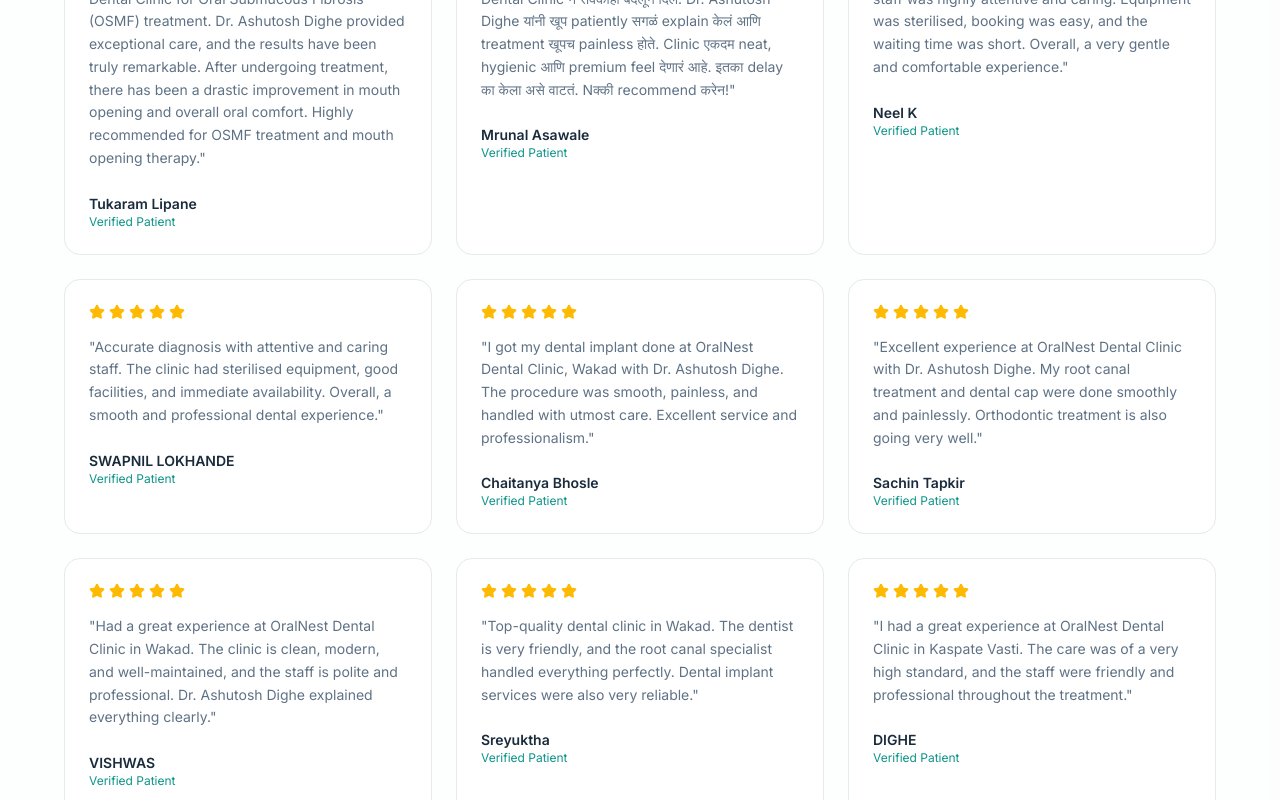
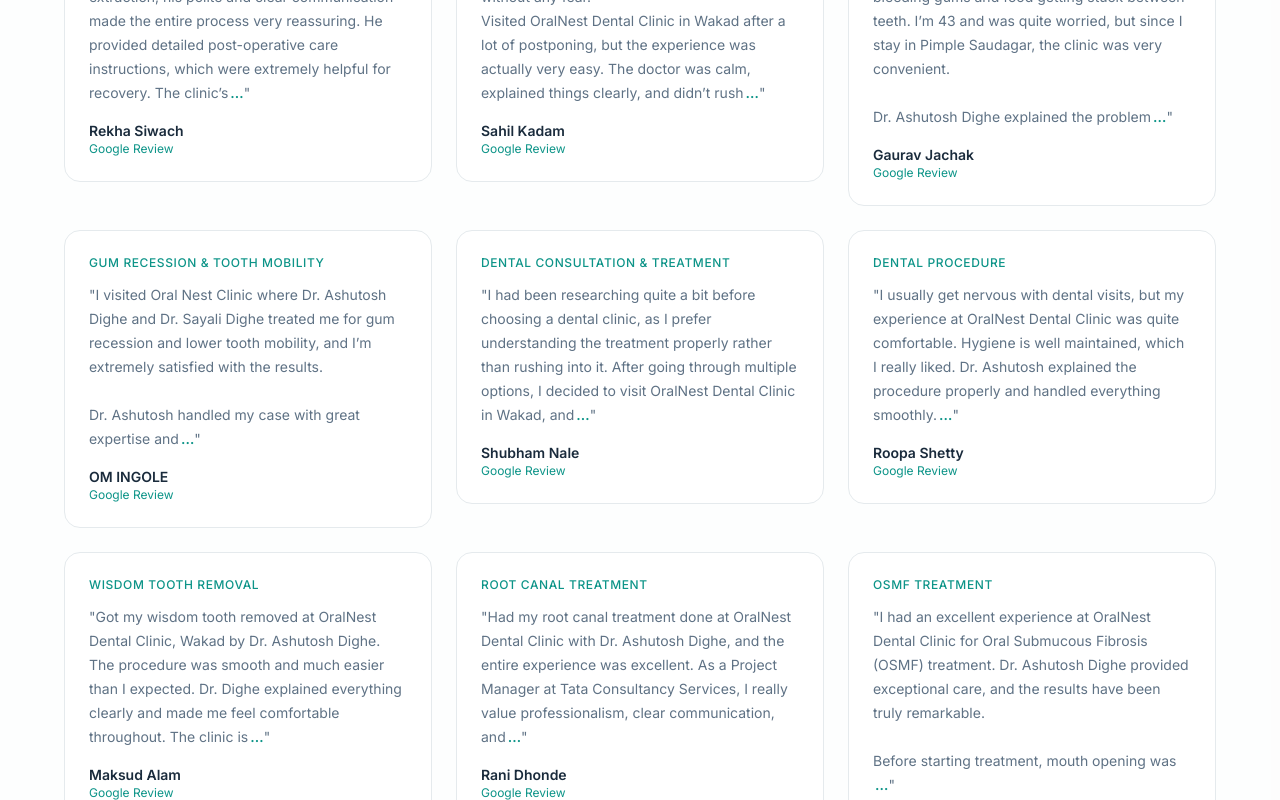
Before and after one commit to oralnestdentalclinic-alt/oralnestwebsite, a Next.js app: page / in a window 1280 px wide. Shown: the part 4780-5580 px from the top of the page. Built offline with nearby package versions, Linux system fonts and the light colour scheme; a web font is replaced by a local one.

Commit message:
feat: improve testimonial reviews display

```diff
--- a/components/testimonials.tsx
+++ b/components/testimonials.tsx
@@ -1,61 +1,201 @@
 "use client"
 
+import { useEffect, useRef, useState, type RefCallback } from "react"
 import { motion } from "framer-motion"
-import { Star } from "lucide-react"
 
-const testimonials = [
+interface Testimonial {
+  name: string
+  treatment: string
+  review: string
+}
+
+const testimonials: Testimonial[] = [
+  {
+    name: "Rekha Siwach",
+    treatment: "Wisdom Tooth Extraction",
+    review: `Dr. Ashutosh performed my wisdom tooth extraction, his polite and clear communication made the entire process very reassuring. He provided detailed post-operative care instructions, which were extremely helpful for recovery. The clinic’s ambience is warm and welcoming. Overall a very positive experience✨`
+  },
+  {
+    name: "Sahil Kadam",
+    treatment: "First Dental Visit",
+    review: `I’m 20 and this was my first proper dental visit without any fear.
+Visited OralNest Dental Clinic in Wakad after a lot of postponing, but the experience was actually very easy. The doctor was calm, explained things clearly, and didn’t rush into treatment. Everything was done in a very systematic way and it was completely painless.
+What I liked most was that nothing felt forced or confusing. If you’re searching for a dentist in Wakad who is professional and keeps things simple, this clinic is definitely worth visiting.`
+  },
+  {
+    name: "Gaurav Jachak",
+    treatment: "Gum Treatment",
+    review: `I visited OralNest Dental Clinic in Wakad for bleeding gums and food getting stuck between teeth. I’m 43 and was quite worried, but since I stay in Pimple Saudagar, the clinic was very convenient.
+
+Dr. Ashutosh Dighe explained the problem in a simple way and did the treatment very smoothly. The whole process was comfortable.
+
+Now my bleeding has reduced a lot and food lodgement is almost gone. Overall, a very good experience. Would recommend for anyone nearby looking for good dental care`
+  },
+  {
+    name: "OM INGOLE",
+    treatment: "Gum Recession & Tooth Mobility",
+    review: `I visited Oral Nest Clinic where Dr. Ashutosh Dighe and Dr. Sayali Dighe treated me for gum recession and lower tooth mobility, and I’m extremely satisfied with the results.
+
+Dr. Ashutosh handled my case with great expertise and confidence. He explained everything clearly and made the entire treatment process very smooth and comfortable. Dr. Sayali Dighe also supported during the treatment, and together they ensured everything was done with precision and care.
+
+I have seen significant improvement in my gum health and tooth stability, which I’m really happy about.
+
+If you are looking for the best dental clinic in Wakad and Pimple Saudagar, I would highly recommend this clinic. The professionalism, hygiene, and patient care are excellent.
+
+Truly one of the best dental experiences I’ve had. Highly recommended!`
+  },
+  {
+    name: "Shubham Nale",
+    treatment: "Dental Consultation & Treatment",
+    review: `I had been researching quite a bit before choosing a dental clinic, as I prefer understanding the treatment properly rather than rushing into it. After going through multiple options, I decided to visit OralNest Dental Clinic in Wakad, and it turned out to be a very well-informed decision.
+What stood out to me was the clarity and precision with which Dr. Ashutosh Dighe explained the diagnosis and treatment plan. Everything was discussed in a structured and logical manner, which really builds confidence when you know exactly what is being done and why. The approach here feels very systematic and specialist-driven rather than routine.
+The procedure itself was smooth and surprisingly comfortable. You can clearly notice the use of modern techniques and a strong focus on maintaining hygiene and quality standards. There was no unnecessary rush, and the entire experience felt professional from start to finish.
+If someone is looking for a best dentist in Wakad or a specialist dental clinic in Pimpri Chinchwad that combines clinical expertise with a thoughtful approach, I would definitely recommend OralNest Dental Clinic. It’s a place where you feel assured that the treatment is being done the right way.`
+  },
+  {
+    name: "Roopa Shetty",
+    treatment: "Dental Procedure",
+    review: `I usually get nervous with dental visits, but my experience at OralNest Dental Clinic was quite comfortable. Hygiene is well maintained, which I really liked. Dr. Ashutosh explained the procedure properly and handled everything smoothly. Overall, a smooth and reassuring experience.`
+  },
+  {
+    name: "Maksud Alam",
+    treatment: "Wisdom Tooth Removal",
+    review: `Got my wisdom tooth removed at OralNest Dental Clinic, Wakad by Dr. Ashutosh Dighe. The procedure was smooth and much easier than I expected. Dr. Dighe explained everything clearly and made me feel comfortable throughout. The clinic is clean, and the staff is very friendly. Recovery was also hassle-free. Highly recommend for dental treatment in Wakad.`
+  },
+  {
+    name: "Rani Dhonde",
+    treatment: "Root Canal Treatment",
+    review: `Had my root canal treatment done at OralNest Dental Clinic with Dr. Ashutosh Dighe, and the entire experience was excellent. As a Project Manager at Tata Consultancy Services, I really value professionalism, clear communication, and efficiency, and Dr. Dighe delivered on all three. The procedure was smooth, comfortable, and explained in detail at every step. The clinic is modern, hygienic, and well-managed. Highly recommend Dr. Ashutosh Dighe and the team for quality dental care in Wakad.😊🦷`
+  },
   {
     name: "Tukaram Lipane",
-    rating: 5,
-    review: "I had an excellent experience at OralNest Dental Clinic for Oral Submucous Fibrosis (OSMF) treatment. Dr. Ashutosh Dighe provided exceptional care, and the results have been truly remarkable. After undergoing treatment, there has been a drastic improvement in mouth opening and overall oral comfort. Highly recommended for OSMF treatment and mouth opening therapy."
+    treatment: "OSMF Treatment",
+    review: `I had an excellent experience at OralNest Dental Clinic for Oral Submucous Fibrosis (OSMF) treatment. Dr. Ashutosh Dighe provided exceptional care, and the results have been truly remarkable.
+
+Before starting treatment, mouth opening was severely restricted due to OSMF, making eating and speaking uncomfortable. After undergoing treatment at OralNest Dental Clinic, there has been a drastic improvement in mouth opening and overall oral comfort. Dr. Ashutosh Dighe explained every step of the treatment clearly and ensured a comfortable and professional experience throughout.
+
+If you are searching for the best OSMF treatment in Wakad, Pune, or looking for an experienced dentist for oral submucous fibrosis management, I highly recommend OralNest Dental Clinic. The clinic is clean, modern, and patient-friendly, with advanced treatment options for oral diseases and dental care.
+
+Highly recommended for anyone looking for trusted dental care, OSMF treatment, mouth opening therapy, and oral health specialists in Wakad Pune`
   },
   {
-    name: "Mrunal Asawale",
-    rating: 5,
-    review: "मी बराच भीत होतो dentist कडे जाण्यास, पण OralNest Dental Clinic ने सर्वकाही बदलून दिले. Dr. Ashutosh Dighe यांनी खूप patiently सगळं explain केलं आणि treatment खूपच painless होते. Clinic एकदम neat, hygienic आणि premium feel देणारं आहे. इतका delay का केला असे वाटतं. Nक्की recommend करेन!"
-  },
-  {
-    name: "Neel K",
-    rating: 5,
-    review: "I'm 16 and visited OralNest Dental Clinic. The staff was highly attentive and caring. Equipment was sterilised, booking was easy, and the waiting time was short. Overall, a very gentle and comfortable experience."
-  },
-  {
-    name: "SWAPNIL LOKHANDE",
-    rating: 5,
-    review: "Accurate diagnosis with attentive and caring staff. The clinic had sterilised equipment, good facilities, and immediate availability. Overall, a smooth and professional dental experience."
-  },
-  {
-    name: "Chaitanya Bhosle",
-    rating: 5,
-    review: "I got my dental implant done at OralNest Dental Clinic, Wakad with Dr. Ashutosh Dighe. The procedure was smooth, painless, and handled with utmost care. Excellent service and professionalism."
-  },
-  {
-    name: "Sachin Tapkir",
-    rating: 5,
-    review: "Excellent experience at OralNest Dental Clinic with Dr. Ashutosh Dighe. My root canal treatment and dental cap were done smoothly and painlessly. Orthodontic treatment is also going very well."
-  },
-  {
-    name: "VISHWAS",
-    rating: 5,
-    review: "Had a great experience at OralNest Dental Clinic in Wakad. The clinic is clean, modern, and well-maintained, and the staff is polite and professional. Dr. Ashutosh Dighe explained everything clearly."
-  },
-  {
-    name: "Sreyuktha",
-    rating: 5,
-    review: "Top-quality dental clinic in Wakad. The dentist is very friendly, and the root canal specialist handled everything perfectly. Dental implant services were also very reliable."
-  },
-  {
-    name: "DIGHE",
-    rating: 5,
-    review: "I had a great experience at OralNest Dental Clinic in Kaspate Vasti. The care was of a very high standard, and the staff were friendly and professional throughout the treatment."
+    name: "Ganesh Mule",
+    treatment: "TMJ & Jaw Pain Treatment",
+    review: `I visited OralNest Dental Clinic for my severe jaw pain and TMJ problem, and the treatment by Dr Ashutosh Dighe was excellent. The clinic uses advanced dental technology and modern diagnostic methods, which made the entire treatment process smooth and accurate. Dr. Ashutosh Dighe carefully explained the root cause of my TMJ pain and provided a personalized treatment plan that gave me significant relief. The staff was professional, the clinic was clean and hygienic, and appointments were managed efficiently. Highly recommended for anyone looking for advanced TMJ treatment, jaw pain treatment, and modern dental care in Chinchwad/Pune.`
   }
 ]
 
+const CHAR_THRESHOLD = 260
+const PREVIEW_CHARACTER_LIMIT = 240
+
+const getPreviewText = (review: string) => {
+  if (review.length <= PREVIEW_CHARACTER_LIMIT) return review
+
+  const trimmed = review.slice(0, PREVIEW_CHARACTER_LIMIT)
+  const lastSpace = trimmed.lastIndexOf(" ")
+
+  return trimmed.slice(0, lastSpace > 0 ? lastSpace : PREVIEW_CHARACTER_LIMIT).trimEnd()
+}
+
+interface ReviewPreviewProps {
+  review: string
+  isExpanded: boolean
+  isLongReview: boolean
+  reviewRef: RefCallback<HTMLParagraphElement>
+  onEllipsisClick: () => void
+}
+
+const ReviewPreview = ({ review, isExpanded, isLongReview, reviewRef, onEllipsisClick }: ReviewPreviewProps) => {
+  if (isExpanded) {
+    return (
+      <p
+        ref={reviewRef}
+        tabIndex={-1}
+        className="text-muted-foreground mb-4 text-sm leading-6 whitespace-pre-line outline-none"
+      >
+        "{review}"
+      </p>
+    )
+  }
+
+  if (!isLongReview) {
+    return (
+      <p className="text-muted-foreground mb-4 text-sm leading-6 whitespace-pre-line">
+        "{review}"
+      </p>
+    )
+  }
+
+  const previewText = getPreviewText(review)
+
+  return (
+    <div className="mb-4 text-sm leading-6 text-muted-foreground">
+      <p className="whitespace-pre-line">
+        "{previewText}
+        <button
+          type="button"
+          onClick={onEllipsisClick}
+          className="ml-0.5 inline font-semibold text-primary transition-colors hover:text-primary/80 focus-visible:outline-none focus-visible:ring-2 focus-visible:ring-primary/40"
+          aria-expanded={isExpanded}
+          aria-label="Expand full Google Review"
+        >
+          …
+        </button>
+        "
+      </p>
+    </div>
+  )
+}
+
 export function Testimonials() {
+  const [expandedIndex, setExpandedIndex] = useState<number | null>(null)
+  const cardRefs = useRef<Array<HTMLDivElement | null>>([])
+  const fullReviewRefs = useRef<Array<HTMLParagraphElement | null>>([])
+  const scrollContainerRef = useRef<HTMLDivElement | null>(null)
+
+  useEffect(() => {
+    const handleClickOutside = (event: PointerEvent) => {
+      if (expandedIndex === null) return
+
+      const expandedCard = cardRefs.current[expandedIndex]
+      if (expandedCard && !expandedCard.contains(event.target as Node)) {
+        setExpandedIndex(null)
+      }
+    }
+
+    document.addEventListener("pointerdown", handleClickOutside)
+    return () => document.removeEventListener("pointerdown", handleClickOutside)
+  }, [expandedIndex])
+
+  useEffect(() => {
+    if (expandedIndex === null) return
+
+    const animationFrame = requestAnimationFrame(() => {
+      const fullReview = fullReviewRefs.current[expandedIndex]
+      fullReview?.focus({ preventScroll: true })
+    })
+
+    return () => cancelAnimationFrame(animationFrame)
+  }, [expandedIndex])
+
+  useEffect(() => {
+    if (expandedIndex === null) return
+
+    const collapseExpandedReview = () => setExpandedIndex(null)
+    const scrollContainer = scrollContainerRef.current
+
+    window.addEventListener("scroll", collapseExpandedReview, { passive: true })
+    scrollContainer?.addEventListener("scroll", collapseExpandedReview, { passive: true })
+
+    return () => {
+      window.removeEventListener("scroll", collapseExpandedReview)
+      scrollContainer?.removeEventListener("scroll", collapseExpandedReview)
+    }
+  }, [expandedIndex])
+
   return (
     <section id="testimonials" className="py-20 bg-secondary/30">
       <div className="container mx-auto px-4 lg:px-8">
-
         {/* Header */}
         <motion.div
           className="text-center max-w-2xl mx-auto mb-16"
@@ -71,45 +211,56 @@ export function Testimonials() {
             Real Results, <span className="text-primary">Real Smiles</span>
           </h2>
           <p className="text-muted-foreground mt-4">
-            Hear from our satisfied patients about their experiences at OralNest Dental Clinic.
+            Real feedback from patients who visited OralNest Dental Clinic.
           </p>
         </motion.div>
 
-        {/* Testimonials Grid */}
-        <div className="grid md:grid-cols-3 gap-6 max-w-6xl mx-auto">
-          {testimonials.map((testimonial, index) => (
+        {/* Testimonials Grid on Desktop/Tablet, Horizontal Scroll on Mobile */}
+        <div
+          ref={scrollContainerRef}
+          className="-mx-4 flex snap-x snap-mandatory items-start gap-4 overflow-x-auto px-4 pb-4 md:mx-auto md:grid md:max-w-6xl md:grid-cols-2 md:items-start md:gap-6 md:overflow-visible md:px-0 md:pb-0 xl:grid-cols-3"
+        >
+          {testimonials.map((testimonial, index) => {
+            const isExpanded = expandedIndex === index
+            const isLongReview = testimonial.review.length > CHAR_THRESHOLD
+
+            return (
               <motion.div
                 key={index}
+                ref={(element) => {
+                  cardRefs.current[index] = element
+                }}
                 initial={{ opacity: 0, y: 20 }}
                 whileInView={{ opacity: 1, y: 0 }}
                 viewport={{ once: true }}
                 transition={{ duration: 0.5, delay: (index % 3) * 0.1 }}
-              className="bg-white rounded-2xl border border-border p-6 hover:border-primary/40 transition-all hover:shadow-lg"
+                className="flex w-[86vw] max-w-[22rem] flex-shrink-0 snap-center self-start flex-col rounded-2xl border border-border bg-white p-6 transition-all hover:border-primary/40 hover:shadow-lg md:w-auto md:max-w-none xl:min-h-[17rem]"
               >
-              {/* Rating */}
-              <div className="flex gap-1 mb-4">
-                {[...Array(testimonial.rating)].map((_, i) => (
-                  <Star
-                    key={i}
-                    className="w-4 h-4 fill-amber-400 text-amber-400"
-                  />
-                ))}
-              </div>
-
-              {/* Review Text */}
-              <p className="text-muted-foreground mb-6 leading-relaxed text-sm whitespace-pre-wrap">
-                "{testimonial.review}"
+                <p className="text-xs font-medium uppercase tracking-wider text-primary mb-3">
+                  {testimonial.treatment}
                 </p>
 
-              {/* Name */}
+                <ReviewPreview
+                  review={testimonial.review}
+                  isExpanded={isExpanded}
+                  isLongReview={isLongReview}
+                  reviewRef={(element) => {
+                    fullReviewRefs.current[index] = element
+                  }}
+                  onEllipsisClick={() => setExpandedIndex(isExpanded ? null : index)}
+                />
+
+                <div className="mt-auto">
                   <p className="font-semibold text-foreground text-sm">
                     {testimonial.name}
                   </p>
                   <p className="text-xs text-primary">
-                Verified Patient
+                    Google Review
                   </p>
+                </div>
               </motion.div>
-          ))}
+            )
+          })}
         </div>
       </div>
     </section>
```
Lines whose indentation alone changed are shown as unchanged.
